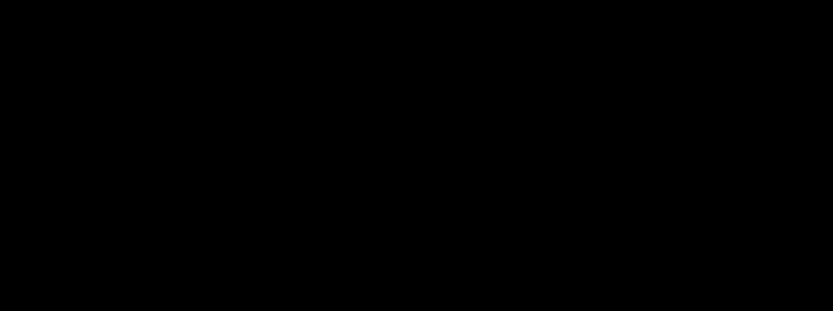
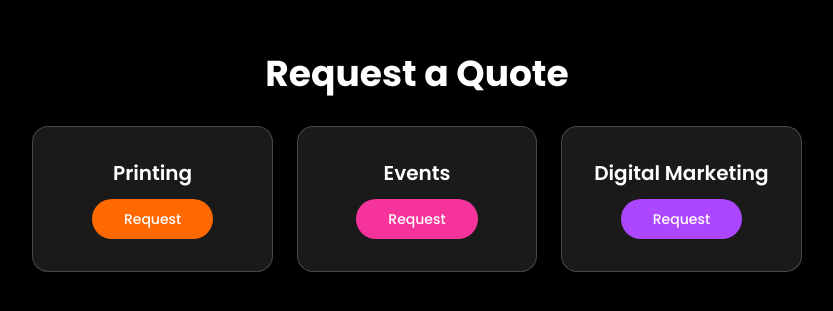
Before and after one commit to vinutha2003/Adlabs-reactjs, a React (Vite) app: page /#/quote in a window 1280 px wide. Before the commit this address had no page. Shown: the part 237-548 px from the top of the page, without its empty margins (223-1056 px from the left). Built offline with nearby package versions, Linux system fonts and the light colour scheme.

Commit message:
updated get quote section

```diff
--- a/src/App.jsx
+++ b/src/App.jsx
@@ -4,6 +4,7 @@
 import Services from "./sections/services";
 import Contact from "./sections/contact-section";
 import GetStarted from "./pages/Getstarted";
+import Quote from "./pages/Quote";
 
 export default function App() {
   return (
@@ -13,6 +14,7 @@
       <Route path="/services" element={<Services />} />
       <Route path="/contact" element={<Contact />} />
       <Route path="/getstarted" element={<GetStarted />} />
+      <Route path="/quote" element={<Quote />} />
     </Routes>
   );
 }
--- /dev/null
+++ b/src/pages/Quote.jsx
@@ -0,0 +1,27 @@
+export default function Quote() {
+  return (
+    <section className="min-h-screen bg-black text-white flex flex-col items-center justify-center gap-8">
+
+      <h1 className="text-4xl font-bold">Request a Quote</h1>
+
+      <div className="grid md:grid-cols-3 gap-6">
+
+        <div className="glass p-8 rounded-2xl text-center">
+          <h2 className="text-xl font-semibold mb-3">Printing </h2>
+          <button className="btn bg-orange-500">Request</button>
+        </div>
+
+        <div className="glass p-8 rounded-2xl text-center">
+          <h2 className="text-xl font-semibold mb-3"> Events </h2>
+          <button className="btn bg-pink-500">Request</button>
+        </div>
+
+        <div className="glass p-8 rounded-2xl text-center">
+          <h2 className="text-xl font-semibold mb-3">Digital Marketing </h2>
+          <button className="btn bg-purple-500">Request</button>
+        </div>
+
+      </div>
+    </section>
+  );
+}
--- a/src/sections/hero-section.jsx
+++ b/src/sections/hero-section.jsx
@@ -1,5 +1,6 @@
 import { PlayCircleIcon } from "lucide-react";
 import { motion } from "framer-motion";
+import { Link } from "react-router-dom";
 
 export default function HeroSection() {
 
@@ -45,9 +46,11 @@
                     transition={{ type: "spring", stiffness: 320, damping: 70, mass: 1 }}
                 >
 
-                    <button className="btn glass py-1 px-3 text-xs">
-                        Get Quote
-                    </button>
+
+
+<Link to="/quote" className="btn bg-orange-500">
+  Get Quote
+</Link>
                 </motion.div>
             </motion.section>
         </>
```
Also changed, not shown: 1 other file (tests, documents, lock files or other folders).
